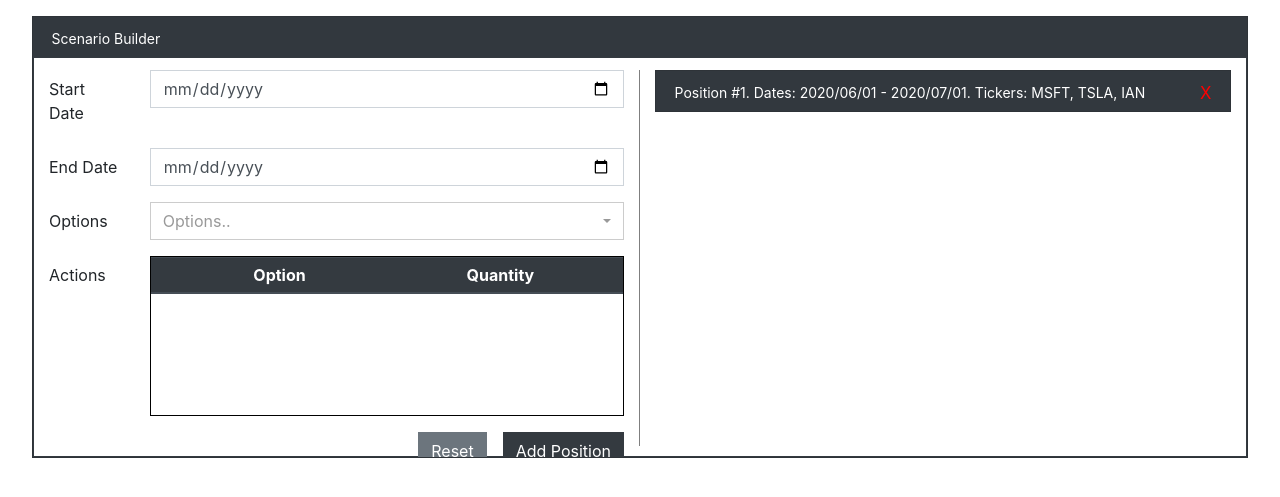
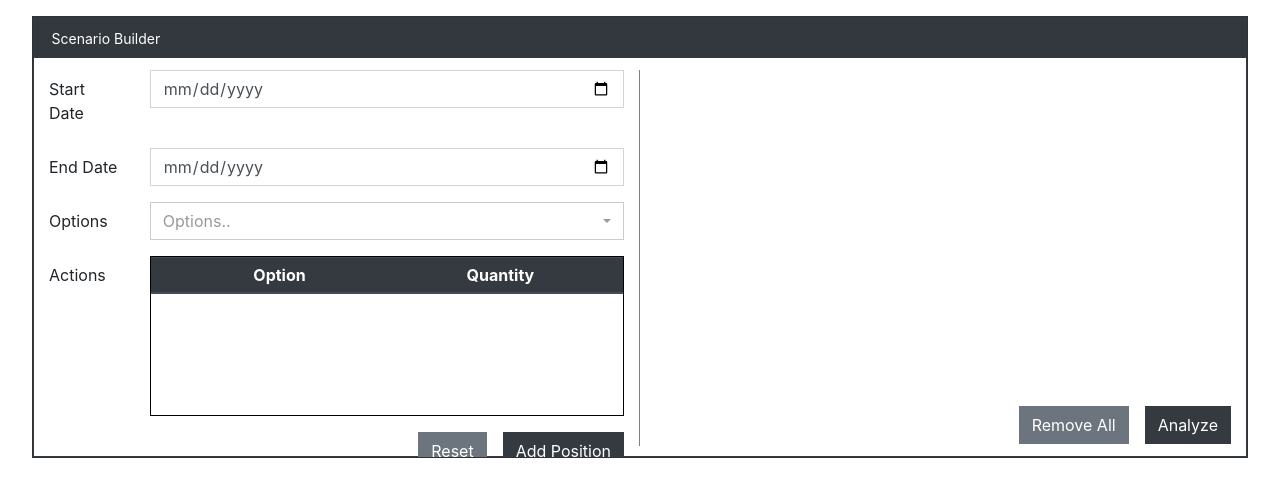
Before and after one commit to zQuantz/CGWeb, a Flask app: page /scenarios in a window 1280 px wide. Shown: the part 56-553 px from the top of the page. Run offline with Flask 2, Linux system fonts and the light colour scheme; lists and menus that the app fills with data are empty; parts of the project's set-up code (start-up, migrations or seed data) failed here and were passed over; some libraries are stand-ins or nearby versions.

Commit message:
finalized top row. Going to build the backend querying system and the design for each position analyzed

```diff
--- a/app.py
+++ b/app.py
@@ -1,5 +1,5 @@
 from common.calculator import calculate_greeks
-from common.scenarios import tr
+from common.scenarios import scenarios_htmls
 
 from gevent.pywsgi import WSGIServer
 from flask import render_template
@@ -86,7 +86,7 @@ def calculator():
 
 @app.route("/scenarios")
 def scenarios():
-	return render_template("scenarios.html", tr=tr)
+	return render_template("scenarios.html", scenarios_htmls = scenarios_htmls)
 
 if __name__ == '__main__':
 
--- a/common/scenarios.py
+++ b/common/scenarios.py
@@ -1,6 +1,9 @@
 from common.utils.html import html
+import pandas as pd
 
-_input = html("input", "", {
+###################################################################################################
+
+option_input = html("input", "", {
 	"type" : "tel",
 	"class" : "quantityInput",
 	"onchange" : "editQuantity(this)",
@@ -8,7 +11,68 @@ _input = html("input", "", {
 	"required" : "required"
 })
 
-tr = html("td", html("a", "X", {"href" : "#", "onclick" : 'removePosition(this)'}))
-tr += html("td", "OPTION_ID")
-tr += html("td", _input)
-tr = html("tr", tr, {"id" : "OPTION_ID"})
+option_tr = html("td", html("a", "X", {"href" : "#", "onclick" : 'removeOption(this)'}))
+option_tr += html("td", "OPTION_ID")
+option_tr += html("td", option_input)
+option_tr = html("tr", option_tr, {"id" : "OPTION_ID"})
+
+###################################################################################################
+
+accordion_header = html("button", "CARD_HEADER_LABEL", {
+		"class" : "btn btn-link accordionButton",
+		"type" : "button",
+		"data-toggle" : "collapse",
+		"data-target" : "#positionCardPOSNUM",
+		"aria-expanded" : "false",
+		"aria-controls" : "positionCardPOSNUM",
+		"style" : "margin-left: -0.25rem"
+	})
+accordion_header += html("button", "X", {
+		"class" : "btn btn-link accordionButton cancelPositionButton", "onclick" :
+		"removePosition(POSNUM)"
+	})
+accordion_header = html("h2", accordion_header, {"class" : "mb-0 accordionTab"})
+accordion_header = html("div", accordion_header, {
+		"class" : "card-header",
+		"id" : "positionPOSNUMAccordionHeader"
+	})
+
+accordion_body = """
+<table class="table table-sm table-hover">
+
+	<thead>
+		<tr>
+			<th>Option</th>
+			<th>Quantity</th>
+		</tr>
+	</thead>
+
+	<tbody></tbody>
+
+</table>
+"""
+accordion_body = html("div", accordion_body, {"class" : "container-fluid", "style" : "margin-top: 0.5rem"})
+accordion_body = html("div", accordion_body, {"class" : "card-body accordionCardBody"})
+accordion_body = html("div", accordion_body, {
+		"id" : "positionCardPOSNUM",
+		"class" : "collapse",
+		"aria-labelledby" : "positionPOSNUMAccordionHeader",
+		"data-parent" : "#positionAccordion"
+	})
+
+accordion = html("div", accordion_header + accordion_body, {
+		"class" : "card bg-dark",
+		"style" : "border-radius: 0px; border-bottom: 1px solid white"
+	})
+
+accordion_tr = html("td", "OPTION_ID")
+accordion_tr += html("td", "QUANTITY")
+accordion_tr = html("tr", accordion_tr)
+
+###################################################################################################
+
+scenarios_htmls = {
+	"option_tr" : option_tr,
+	"accordion_tr" : accordion_tr,
+	"accordion" : accordion
+}
--- a/static/css/scenarios/position.css
+++ b/static/css/scenarios/position.css
@@ -44,3 +44,11 @@
 	margin-left: 0.25rem;
 	border: 1px solid rgba(0, 0, 0, 0.5);
 }
+
+.cancelPositionButton {
+	margin-right: -0.25rem;
+	margin-top: 0.475rem;
+	font-size: 1.05rem;
+	float: right;
+	color: red;
+}
--- a/templates/scenarios.html
+++ b/templates/scenarios.html
@@ -189,8 +189,8 @@
 												<label class="col-2 col-form-label"></label>
 												<div class="col-10">
 
-													<button type="submit" class="btn btn-dark calcualteButton squared" style="float: right;">Add Position</button>
-													<button type="button" class="btn btn-secondary calcualteButton squared" onclick="resetPosition()" style="float: right; margin-right: 1rem;">Reset</button>
+													<button type="submit" class="btn btn-dark squared" style="float: right;">Add Position</button>
+													<button type="button" class="btn btn-secondary squared" onclick="resetPosition()" style="float: right; margin-right: 1rem;">Reset</button>
 
 												</div>
 
@@ -204,48 +204,21 @@
 									<!-- Positions Diplay Col -->
 									<div class="col-lg-6">
 
-										<!-- Scenario Accordion -->
-										<div class="accordion" id="positionAccordion" style="width: 100%">
+										<div class="row" id="positionsDisplay" style="overflow-y: scroll; height: 20rem;">
 
-											<div class="card bg-dark" style="border-radius: 0px;">
-
-												<div class="card-header" id="positionAccordionHeader">
-
-													<h2 class="mb-0 accordionTab">
-														<button class="btn btn-link accordionButton" type="button" data-toggle="collapse" data-target="#positionCard" aria-expanded="false" aria-controls="positionCard" style="margin-left: -0.25rem">
-															Position #1. Dates: 2020/06/01 - 2020/07/01. Tickers: MSFT, TSLA, IAN
-														</button>
-														<button class="btn btn-link accordionButton" style="float: right; margin-top: 0.475rem; color: red; font-size: 1.05rem; margin-right: -0.25rem;">X</button>
-													</h2>
+											<div class="accordion" id="positionAccordion" style="width: 100%;">
 
 											</div>
 
-												<div id="positionCard" class="collapse" aria-labelledby="positionAccordionHeader" data-parent="#positionAccordion">
+										</div>
 
-													<!-- Scenario Accordion Card Body -->
-													<div class="card-body accordionCardBody">
+										<div class="row" style="margin-top: 1rem;">
 
-														<table class="table table-sm">
-															<thead>
-																<tr>
-																	<th>Option</th>
-																	<th>Quantity</th>
-																</tr>
-															</thead>
-															<tbody>
-																<tr>
-																	<td>MSFT 2020-09-21 C155.0</td>
-																	<td>-1</td>
-																</tr>
-																<tr>
-																	<td>MSFT 2020-09-21 C155.0</td>
-																	<td>1</td>
-																</tr>
-															</tbody>
+											<label class="col-2 col-form-label"></label>
+											<div class="col-10">
 
-														</table>
-
-													</div>
+												<button type="submit" class="btn btn-dark squared" style="float: right;" onclick="analyzePositions()">Analyze</button>
+												<button type="button" class="btn btn-secondary squared" onclick="removeAllPositions()" style="float: right; margin-right: 1rem;">Remove All</button>
 
 											</div>
 
@@ -253,8 +226,6 @@
 
 									</div>
 									<!-- Positions Diplay Col End -->
-
-								</div>
 
 								</div>
 
@@ -275,7 +246,7 @@
 		<!-- Main Container End -->
 
 		<script type="text/javascript">
-		init({{tr|tojson|safe}});
+			init({{scenarios_htmls|tojson|safe}});
 		</script>
 
 	</body>
```
Also changed, not shown: static/js/scenarios/scenarios.js (+72 -7 lines). Lines whose indentation alone changed are shown as unchanged.
